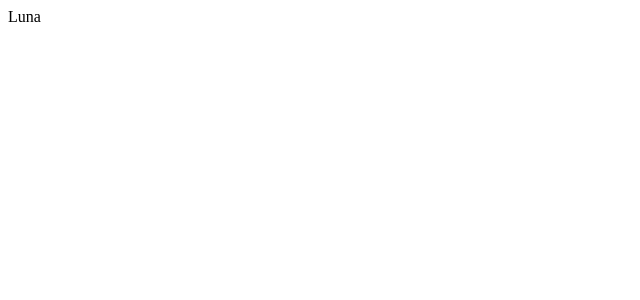
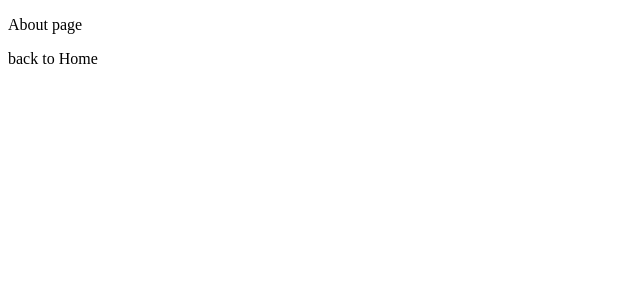
Before and after one commit to fe-luna/react-boilerplate, a React app: page /about in a window 1280 px wide. Shown: the top 300 px of the page, without its empty margins (0-640 px from the left). Built offline with nearby package versions, Linux system fonts and the light colour scheme.

Commit message:
feat: react router

```diff
--- a/package.json
+++ b/package.json
@@ -17,6 +17,7 @@
   "dependencies": {
     "react": "^17.0.2",
     "react-dom": "^17.0.2",
+    "react-router-dom": "^5.2.1",
     "typescript": "^4.4.2"
   },
   "devDependencies": {
@@ -29,6 +30,7 @@
     "@pmmmwh/react-refresh-webpack-plugin": "^0.5.0-rc.5",
     "@types/react": "^17.0.19",
     "@types/react-dom": "^17.0.9",
+    "@types/react-router-dom": "^5.1.8",
     "babel-loader": "^8.2.2",
     "cross-env": "^7.0.3",
     "html-webpack-plugin": "^5.3.2",
--- a/src/index.tsx
+++ b/src/index.tsx
@@ -1,7 +1,13 @@
 import React from 'react'
 import ReactDOM from 'react-dom'
+import { BrowserRouter } from 'react-router-dom'
+import Pages from './pages'
 
-const Luna = () => <div>Luna</div>
+const App = (
+  <BrowserRouter>
+    <Pages />
+  </BrowserRouter>
+)
 const root = document.getElementById('app')
 
-ReactDOM.render(<Luna />, root)
+ReactDOM.render(App, root)
--- /dev/null
+++ b/src/pages/about/index.tsx
@@ -0,0 +1,16 @@
+import React from 'react'
+import { useHistory } from 'react-router-dom'
+
+export default function () {
+  const history = useHistory()
+  const handleBack = () => {
+    history.push('/')
+  }
+
+  return (
+    <div>
+      <p>About page</p>
+      <div onClick={handleBack}>back to Home</div>
+    </div>
+  )
+}
--- /dev/null
+++ b/src/pages/home/index.tsx
@@ -0,0 +1,11 @@
+import React from 'react'
+import { Link } from 'react-router-dom'
+
+export default function () {
+  return (
+    <div>
+      <p>Home page</p>
+      <Link to='/about'>About</Link>
+    </div>
+  )
+}
--- /dev/null
+++ b/src/pages/index.tsx
@@ -0,0 +1,13 @@
+import React from 'react'
+import { Switch, Route } from 'react-router-dom'
+import About from './about'
+import Home from './home'
+
+export default function () {
+  return (
+    <Switch>
+      <Route path='/about' component={About} />
+      <Route path='/' component={Home} />
+    </Switch>
+  )
+}
```
Also changed, not shown: 2 other files (tests, documents, lock files or other folders).
